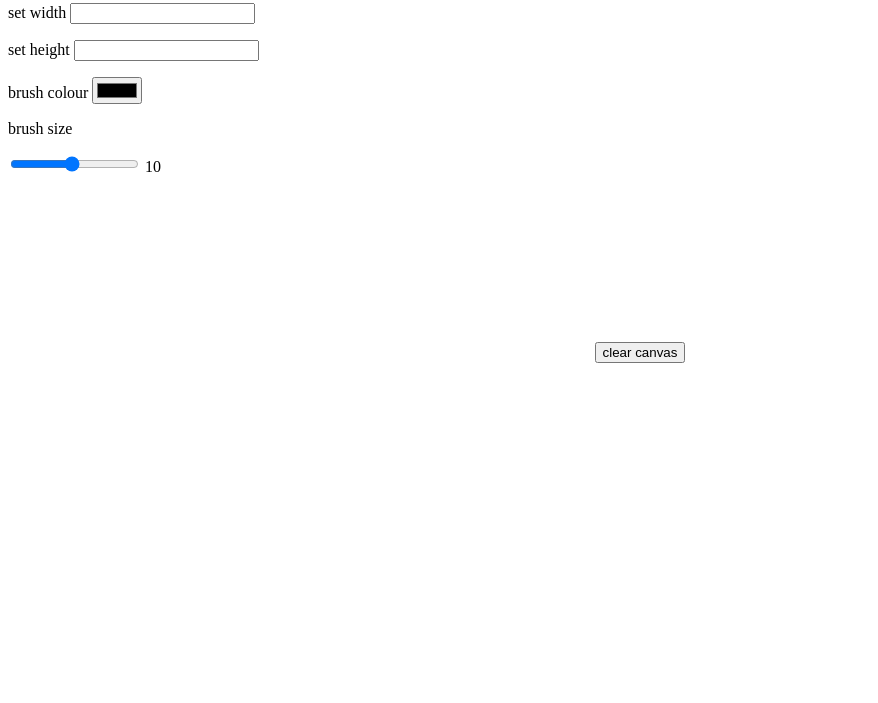
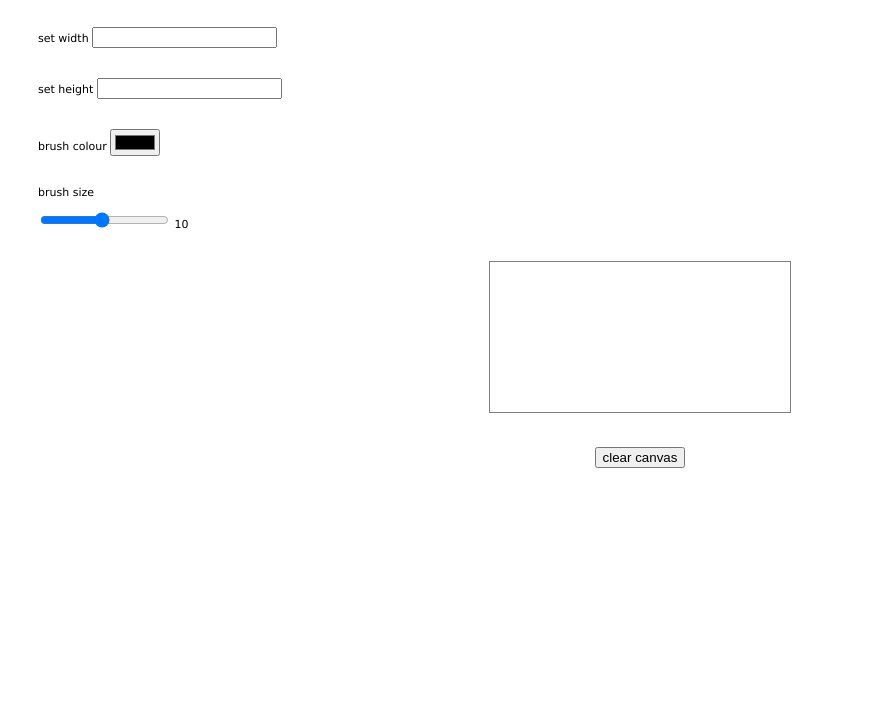
Before and after one commit to joanna-lim/whiteboard, a plain HTML site: page whiteboard.html in a window 1280 px wide. Shown: the part 97-800 px from the top of the page, without its empty margins (0-878 px from the left). Drawn offline with Linux system fonts and the light colour scheme.

Commit message:
linking css and js to html, oops:

```diff
--- a/whiteboard.html
+++ b/whiteboard.html
@@ -1,6 +1,11 @@
+<!DOCTYPE html>
+<html>
+<head>
+    <link rel="stylesheet" href="whiteboard.css">
+</head>
+<body>
     <h1> interactive whiteboard! </h1>
     <p class = "p1"> thanks for stopping by! - joanna :) </p>
-
     <div>
         <p> set width <input type="text" onchange="setWidth(this.value)"> </p>
     </div>
@@ -32,3 +37,7 @@
     <div style = "text-align: center;">
     <input type="button" id="clear" value="clear canvas" onclick="clearCanvas()">
     </div>
+    <script type="text/javascript" src="whiteboard.js"></script>
+</body>
+
+</html>
```
Lines whose indentation alone changed are shown as unchanged.
